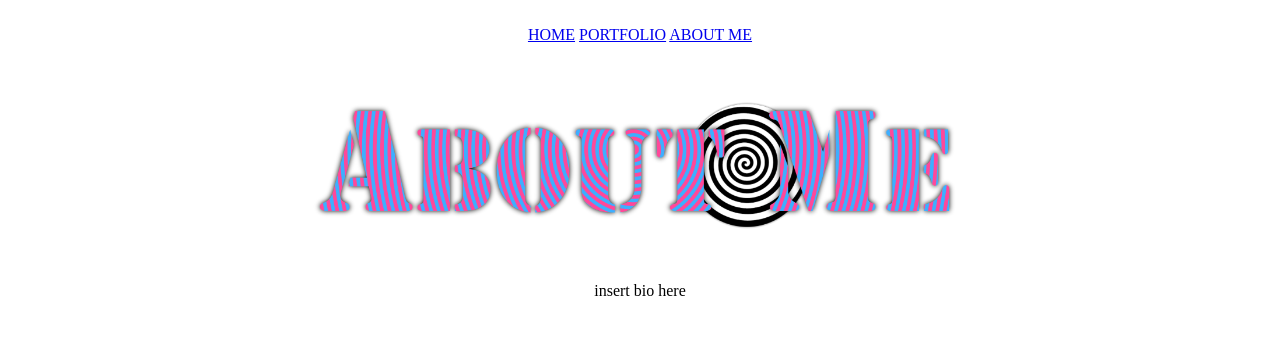
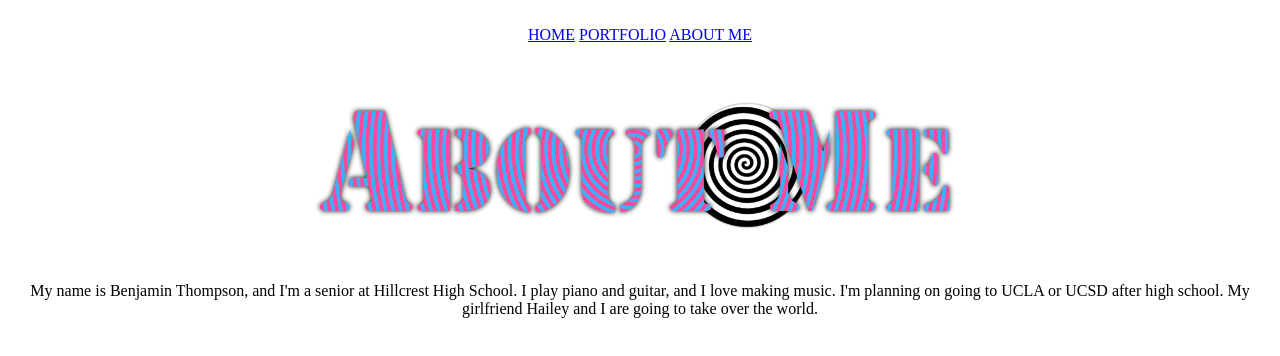
Before and after one commit to bentheperson/bentheperson.github.io, a plain HTML site: page aboutme.html in a window 1280 px wide. Drawn offline with Linux system fonts and the light colour scheme.

Commit message:
Initial Command

```diff
--- a/aboutme.html
+++ b/aboutme.html
@@ -16,7 +16,7 @@
     <br>
     <center><img src="images/aboutmebanner.png" height="200"></center>
     <center>
-      <p>insert bio here</p>
+      <p>My name is Benjamin Thompson, and I'm a senior at Hillcrest High School. I play piano and guitar, and I love making music. I'm planning on going to UCLA or UCSD after high school. My girlfriend Hailey and I are going to take over the world.</p>
     </center>
   </body>
 </html>
```
